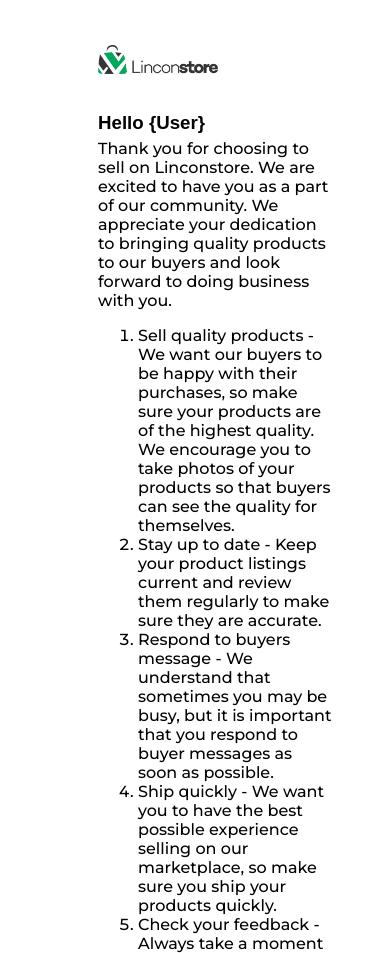
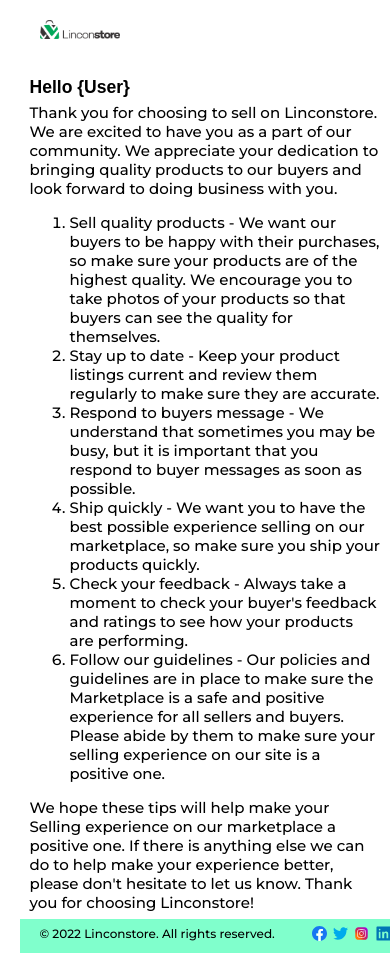
Before and after one commit to Callmecgrey/Linconstore-email, a plain HTML site: page index.html in a window 390 px wide. Shown: the top 953 px of the page. Drawn offline with Linux system fonts and the light colour scheme.

Commit message:
modified

```diff
--- a/plugin.scss
+++ b/plugin.scss
@@ -29,11 +29,16 @@
         padding: 0;
         margin: 0;
         width: 100%;
+        overflow: hidden;
         & .bd-frame {
             width: 60%;
             height: auto;
             margin: auto;
             font-family: 'Montserrat';
+            @media all and (max-width: 700px) {
+                width: 90%;
+                margin: auto;
+            }
             & .bd-footer {
                 width: 100%;
                 padding: 2px 20px 20px;
@@ -73,9 +78,16 @@
                 }
             }
             & .bd-body {
-                padding: 2px 20px 15px;
+                padding: 2px 20px 15px 20px;
                 height: auto;
                 width: 100%;
+                margin: auto;
+                @media all and (max-width: 700px) {
+                    padding: 2px 10px 7px 10px;
+                    font-size: 15px;
+                    width: 100%;
+                    margin: auto;
+                }
                 & p {
                     text-align: left;
                 }
@@ -95,11 +107,23 @@
                 min-height: 50px;
                 max-height: 90px;
                 padding: 45px 20px 15px;
+                @media all and (max-width: 700px) {
+                    width: 100px;
+                    min-height: 35px;
+                    max-width: 50px;
+                    padding: 20px;
+                }
                 & .bd-logo {
                     min-width: 80px;
                     min-height: 22px;
                     max-width: 120px;
                     max-height: 40px;
+                    @media all and (max-width: 700px) {
+                        min-width: 60px;
+                        min-height: 14px;
+                        max-width: 80px;
+                        max-height: 20px;
+                    }
                 }
             }
         }
```
Also changed, not shown: plugin.css, 1 other file.
